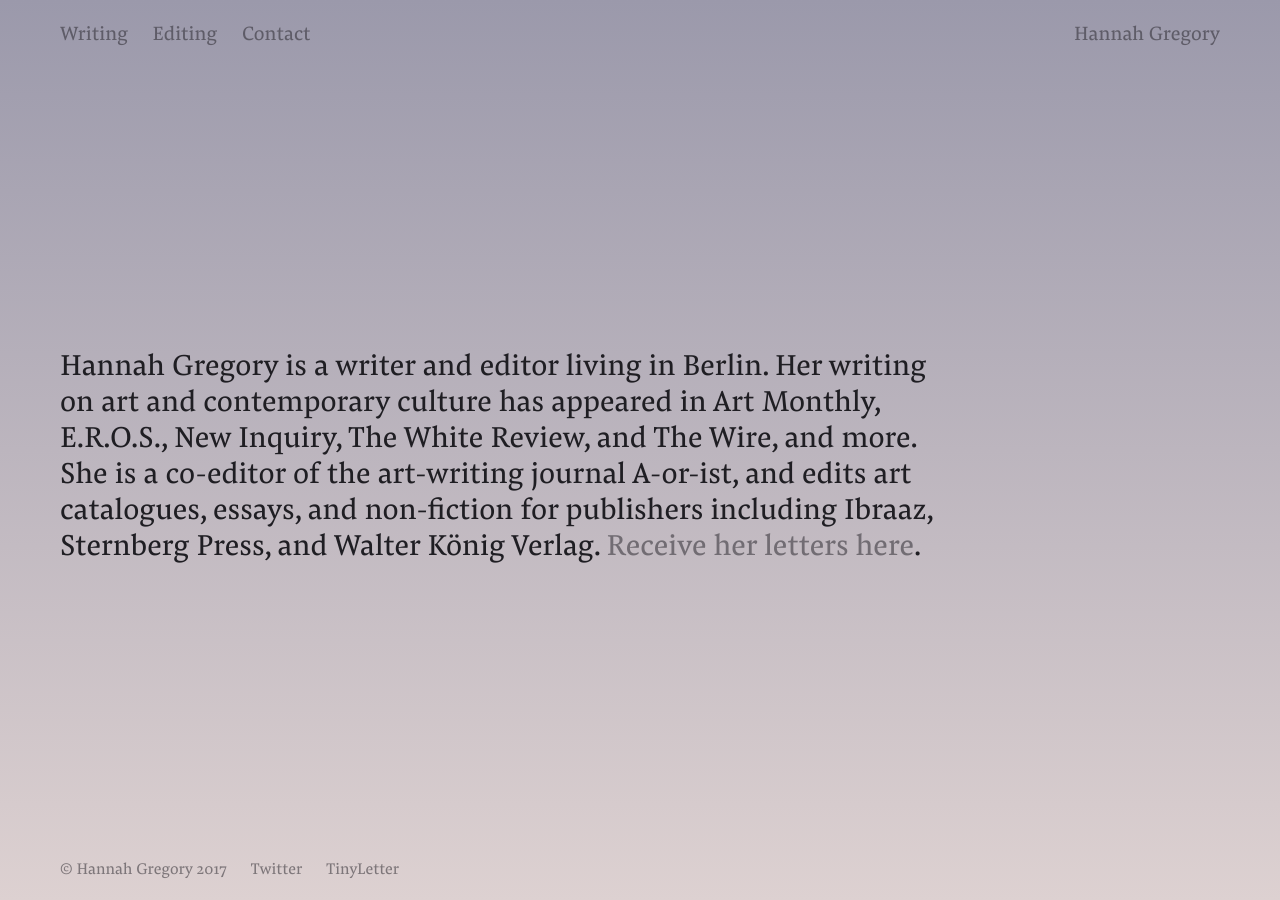
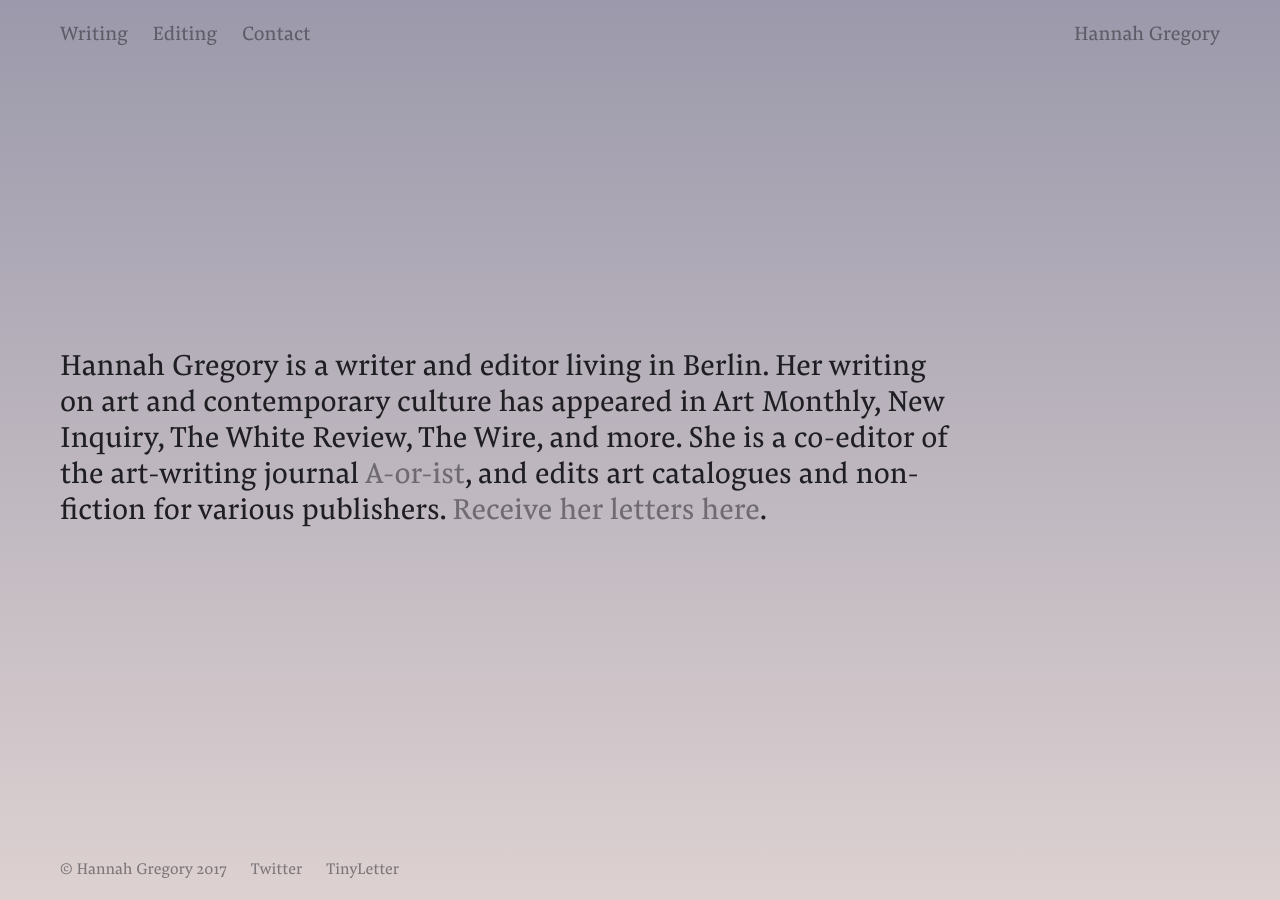
Before and after one commit to hg-site/hg-site.github.io, a Jekyll site: the page built from index.markdown, in a window 1280 px wide. Built offline with Jekyll 4.4.1, drawn with Linux system fonts in a browser that asks for light colours.

Commit message:
Updated Index

```diff
--- a/index.markdown
+++ b/index.markdown
@@ -4,4 +4,4 @@ date: 2017-05-28 18:42:00 Z
 layout: home
 ---
 
-Hannah Gregory is a writer and editor living in Berlin. Her writing on art and contemporary culture has appeared in Art Monthly, E.R.O.S., New Inquiry, The White Review, and The Wire, and more. She is a co-editor of the art-writing journal A-or-ist, and edits art catalogues, essays, and non-fiction for publishers including Ibraaz, Sternberg Press, and Walter König Verlag. <a href="http://tinyletter.com/hannah_e_gregory">Receive her letters here</a>.
+Hannah Gregory is a writer and editor living in Berlin. Her writing on art and contemporary culture has appeared in Art Monthly, New Inquiry, The White Review, The Wire, and more. She is a co-editor of the art-writing journal [A-or-ist](http://cargocollective.com/aorist/No-2), and edits art catalogues and non-fiction for various publishers. <a href="http://tinyletter.com/hannah_e_gregory">Receive her letters here</a>.
```
